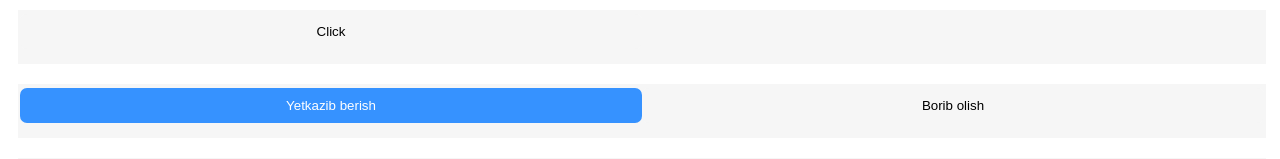
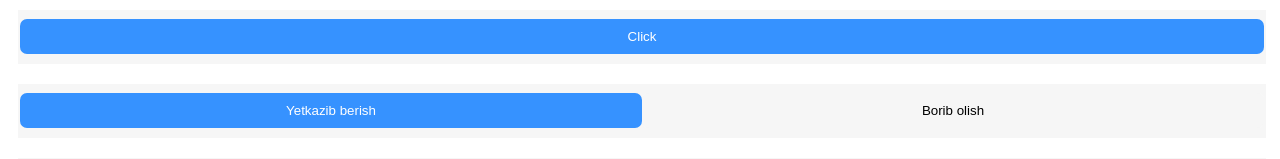
Before and after one commit to STQT/anjanbot, a Django app: page /tg/order/ in a window 1280 px wide. Shown: the part 116-275 px from the top of the page. Run offline with Django 4.2, Linux system fonts and the light colour scheme; data that the repository does not hold is empty; parts of the project's set-up code (start-up, migrations or seed data) failed here and were passed over; some libraries are stand-ins or nearby versions.

Commit message:
fix styles click

```diff
--- a/app/static/css/style.css
+++ b/app/static/css/style.css
@@ -243,12 +243,11 @@ h2 {
 .cash-button {
   border: none;
   padding: 10px 0; /* Adjust padding as needed */
-  width: 50%;
+  width: 100%;
   background-color: var(--second-color);
   cursor: pointer;
   border-radius: 7px;
   display: inline-block; /* Change display to block */
-  margin-bottom: 10px; /* Add margin bottom to separate buttons */
 }
 
 .cash-button.active {
@@ -264,7 +263,6 @@ h2 {
   cursor: pointer;
   border-radius: 7px;
   display: inline-block; /* Change display to block */
-  margin-bottom: 10px; /* Add margin bottom to separate buttons */
 }
 
 .delivery-button.active {
--- a/app/templates/products/order.html
+++ b/app/templates/products/order.html
@@ -11,7 +11,7 @@
   <div style="padding: 10px">
     <div class="form-group">
 {#      <button type="button" class="cash-button active" value="payme">Payme</button>#}
-      <button type="button" class="cash-button" value="click">Click</button>
+      <button type="button" class="cash-button active" value="click">Click</button>
       <input type="hidden" id="cashType" name="cashType" value="click">
       <!-- Hidden input to store the selected value -->
     </div>
```
